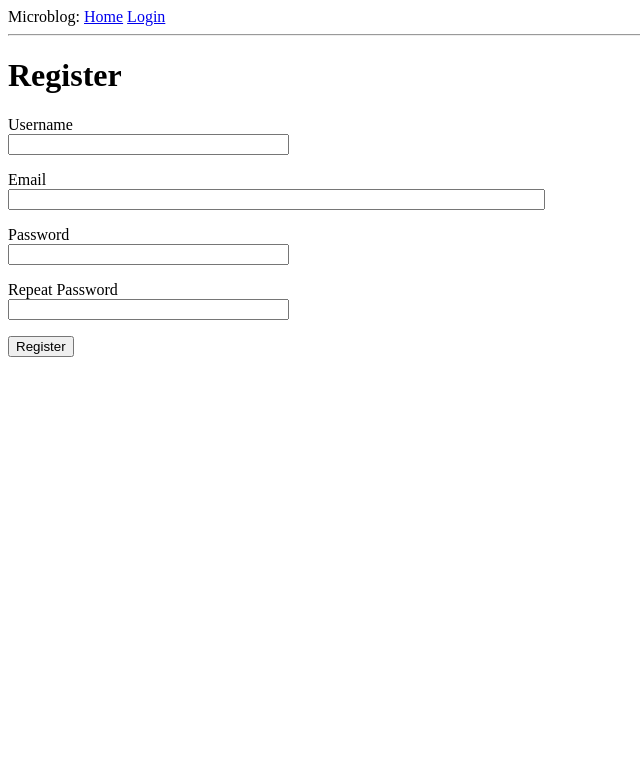
After one commit to sidzhang1011/microblog, a Flask app: page /register in a window 1280 px wide. The commit adds this page. Shown: the top 783 px of the page, without its empty margins (0-640 px from the left). Run offline with Flask 2, Linux system fonts and the light colour scheme.

Commit message:
add register

```diff
--- a/app/forms.py
+++ b/app/forms.py
@@ -2,10 +2,30 @@
 
 from flask_wtf import FlaskForm
 from wtforms import StringField, PasswordField, BooleanField, SubmitField
-from wtforms.validators import DataRequired
+from wtforms.validators import DataRequired, ValidationError, Email, EqualTo
+from app.models import User
+
 
 class LoginForm(FlaskForm):
 	username = StringField('Username', validators=[DataRequired()])
 	password = PasswordField('Password', validators=[DataRequired()])
 	remember_me = BooleanField('Remember Me')
 	submit = SubmitField('Sign In')
+
+
+class RegistrationForm(FlaskForm):
+    username = StringField('Username', validators=[DataRequired()])
+    email = StringField('Email', validators=[DataRequired(), Email()])
+    password = PasswordField('Password', validators=[DataRequired()])
+    password2 = PasswordField('Repeat Password', validators=[DataRequired(), EqualTo('password')])
+    submit = SubmitField('Register')
+
+    def validate_username(self, username):
+        user = User.query.filter_by(username=username.data).first()
+        if user is not None:
+            raise ValidationError('Please use a different username.')
+
+    def validate_email(self, email):
+        user = User.query.filter_by(email=email.data).first()
+        if user is not None:
+            raise ValidationError('Please use a different email address.')
--- a/app/routes.py
+++ b/app/routes.py
@@ -50,3 +50,19 @@ def login():
 def logout():
 	logout_user()
 	return redirect(url_for('index'))
+
+from app import db
+from app.forms import RegistrationForm
+@flask_app.route('/register', methods=['GET', 'POST'])
+def register():
+	if current_user.is_authenticated:
+		return redirect(url_for('index'))
+	form = RegistrationForm()
+	if form.validate_on_submit():
+		user = User(username=form.username.data, email=form.email.data)
+		user.set_password(form.password.data)
+		db.session.add(user)
+		db.session.commit()
+		flash('Congradulation, you are now a registered user!')
+		return redirect(url_for('login'))
+	return render_template('register.html', title='Register', form=form)
--- a/app/templates/login.html
+++ b/app/templates/login.html
@@ -4,6 +4,7 @@
 
 	<h1>Sign In</h1>
 	<form action="" method="post" novalidate>
+		<p>New User? <a href="{{ url_for('register') }}">Click to Register!</a> </p>
 		{{ form.hidden_tag() }}
 		<p>
 			{{ form.username.label }}<br>
--- /dev/null
+++ b/app/templates/register.html
@@ -0,0 +1,38 @@
+{% extends "base.html" %}
+
+{% block content %}
+    <h1>Register</h1>
+    <form action="" method="post">
+        {{ form.hidden_tag() }}
+        <p>
+            {{ form.username.label }}<br>
+            {{ form.username(size=32) }} <br>
+            {% for error in form.username.errors %}
+            <span style=""color: red;">[{{ error }}]</span>
+            {% endfor %}
+        </p>
+        <p>
+            {{ form.email.label }}<br>
+            {{ form.email(size=64) }} <br>
+            {% for error in form.email.errors %}
+            <span style=""color: red;">[{{ error }}]</span>
+            {% endfor %}
+        </p>
+        <p>
+            {{ form.password.label }}<br>
+            {{ form.password(size=32) }} <br>
+            {% for error in form.password.errors %}
+            <span style=""color: red;">[{{ error }}]</span>
+            {% endfor %}
+        </p>
+        <p>
+            {{ form.password2.label }}<br>
+            {{ form.password2(size=32) }} <br>
+            {% for error in form.password2.errors %}
+            <span style=""color: red;">[{{ error }}]</span>
+            {% endfor %}
+        </p>
+        <p>{{ form.submit() }}</p>
+    </form>
+
+{% endblock %}
```
